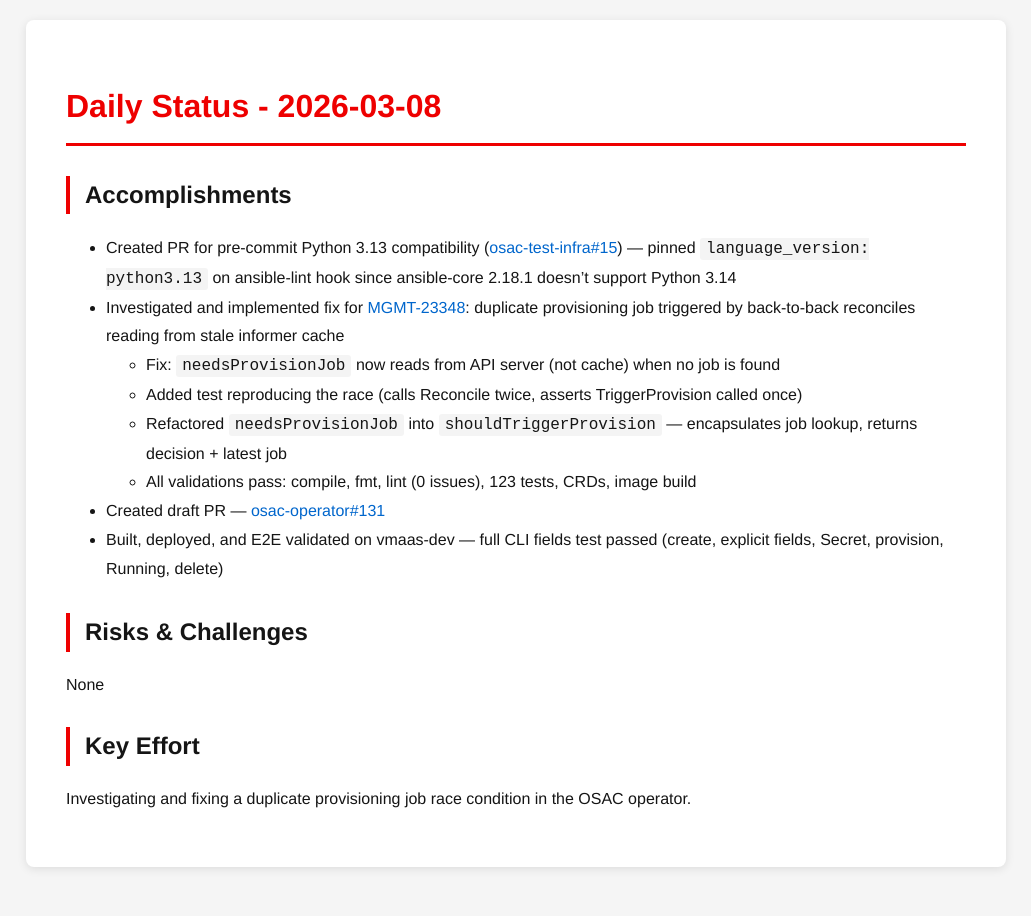
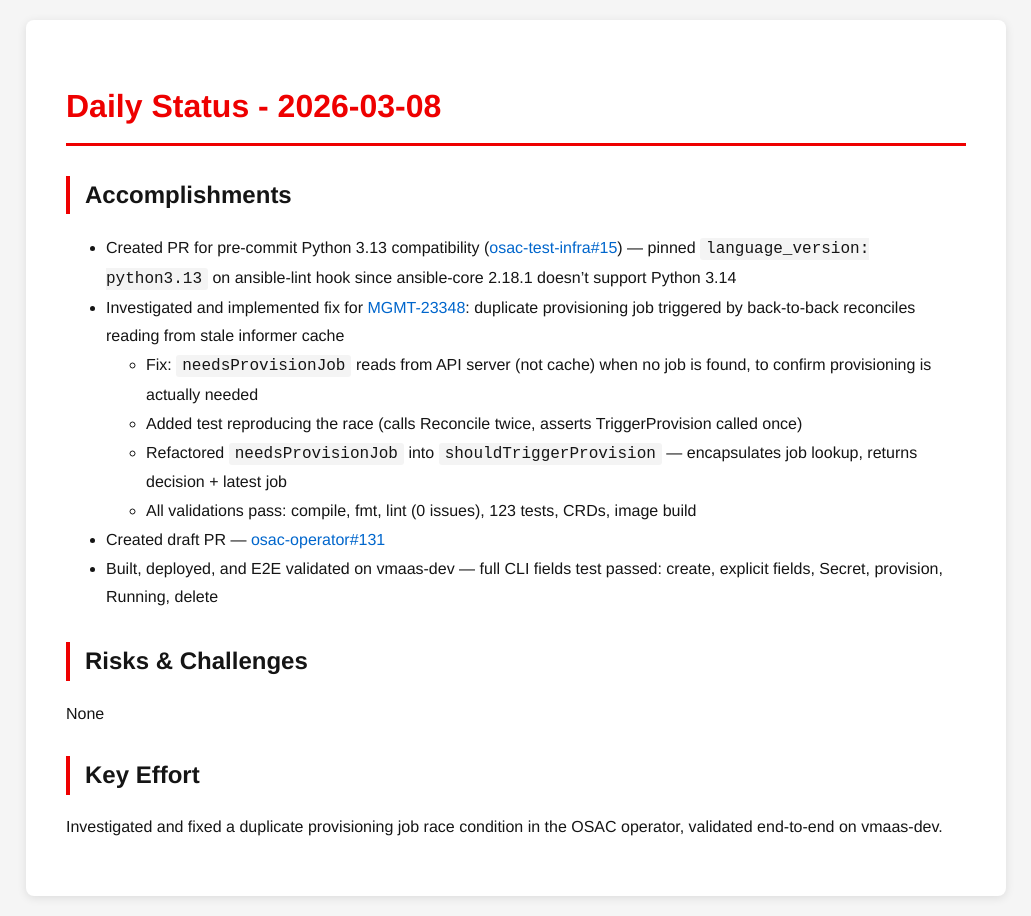
Before and after one commit to tzvatot/daily-status, a Jekyll site: the page built from 2026-03-08.md, in a window 1280 px wide. Shown: the whole page, without its empty margins (124-1155 px from the left). Built offline with Jekyll 4.4.1, drawn with Linux system fonts in a browser that asks for light colours.

Commit message:
Daily status update - 2026-03-08

```diff
--- a/2026-03-08.md
+++ b/2026-03-08.md
@@ -9,15 +9,15 @@ date: 2026-03-08
 ## Accomplishments
 - Created PR for pre-commit Python 3.13 compatibility ([osac-test-infra#15](https://github.com/osac-project/osac-test-infra/pull/15)) — pinned `language_version: python3.13` on ansible-lint hook since ansible-core 2.18.1 doesn't support Python 3.14
 - Investigated and implemented fix for [MGMT-23348](https://issues.redhat.com/browse/MGMT-23348): duplicate provisioning job triggered by back-to-back reconciles reading from stale informer cache
-  - Fix: `needsProvisionJob` now reads from API server (not cache) when no job is found
+  - Fix: `needsProvisionJob` reads from API server (not cache) when no job is found, to confirm provisioning is actually needed
   - Added test reproducing the race (calls Reconcile twice, asserts TriggerProvision called once)
   - Refactored `needsProvisionJob` into `shouldTriggerProvision` — encapsulates job lookup, returns decision + latest job
   - All validations pass: compile, fmt, lint (0 issues), 123 tests, CRDs, image build
 - Created draft PR — [osac-operator#131](https://github.com/osac-project/osac-operator/pull/131)
-- Built, deployed, and E2E validated on vmaas-dev — full CLI fields test passed (create, explicit fields, Secret, provision, Running, delete)
+- Built, deployed, and E2E validated on vmaas-dev — full CLI fields test passed: create, explicit fields, Secret, provision, Running, delete
 
 ## Risks & Challenges
 None
 
 ## Key Effort
-Investigating and fixing a duplicate provisioning job race condition in the OSAC operator.
+Investigated and fixed a duplicate provisioning job race condition in the OSAC operator, validated end-to-end on vmaas-dev.
```
